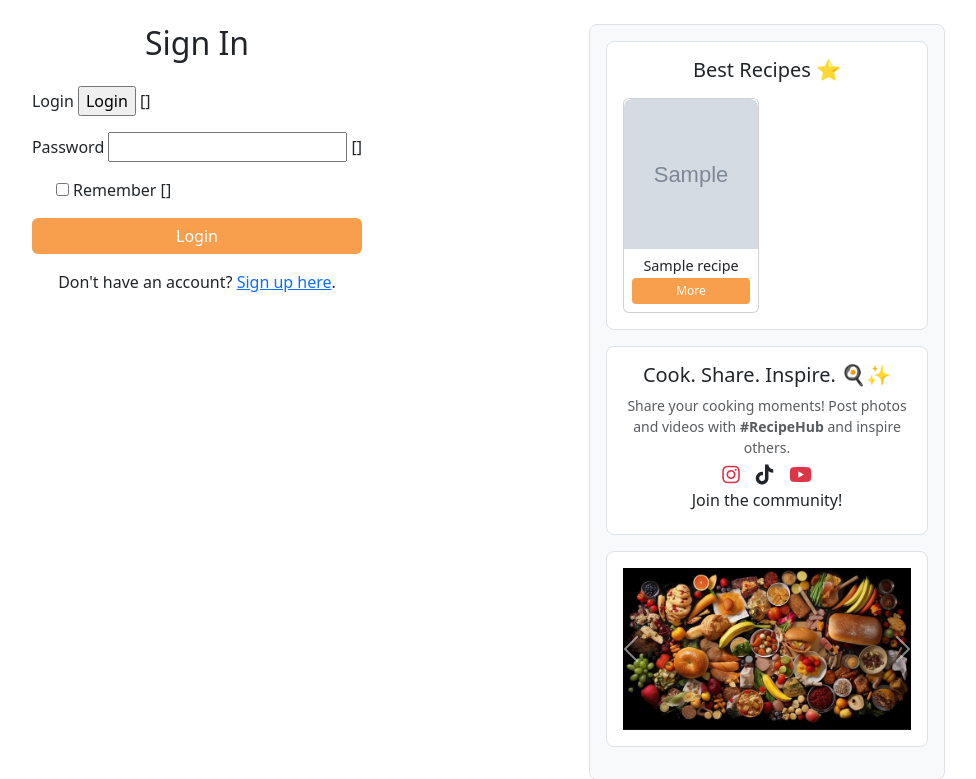
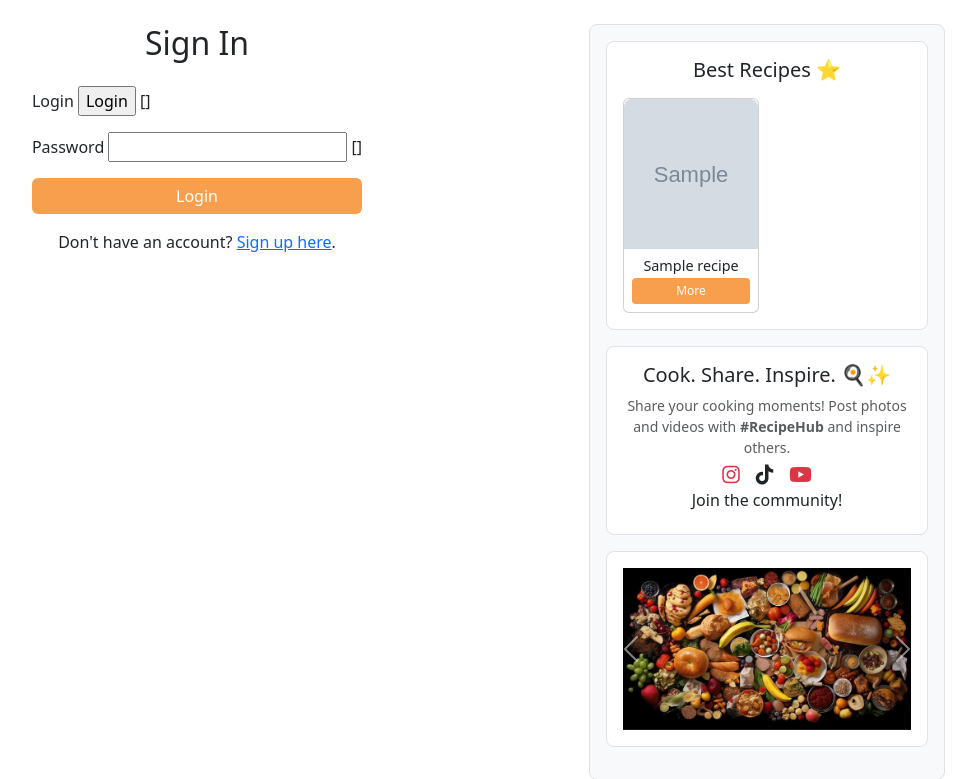
Before and after one commit to vitaleoneee/recipehub, a Django app: template templates/account/login.html in a window 1280 px wide. Shown: the part 62-841 px from the top of the page, without its empty margins (253-1229 px from the left). Run offline with Django 5.2, Linux system fonts and the light colour scheme; the template is opened without the code that fills it: most values are stand-ins (such as "Sample title", 1, 10 or a date in 2020); grey boxes marked "Sample" are stand-in pictures; form fields are guessed from the names that the template uses; some libraries are stand-ins or nearby versions.

Commit message:
fix: password reset bug fixed and "Remember me" flag removed from login UI

```diff
--- a/recipehub/apps/users/urls.py
+++ b/recipehub/apps/users/urls.py
@@ -1,4 +1,4 @@
-from django.urls import path
+from django.urls import path, re_path
 from allauth.account import views as allauth_views
 
 from recipehub.apps.users import views
@@ -24,8 +24,8 @@ urlpatterns = [
         allauth_views.PasswordResetDoneView.as_view(),
         name="account_reset_password_done",
     ),
-    path(
-        "password/reset/key/<uidb36>-<key>/",
+    re_path(
+        r"^password/reset/key/(?P<uidb36>[0-9A-Za-z]+)-(?P<key>.+)/$",
         allauth_views.PasswordResetFromKeyView.as_view(),
         name="account_reset_password_from_key",
     ),
--- a/templates/account/login.html
+++ b/templates/account/login.html
@@ -33,22 +33,6 @@
                         <div id="{{ form.password.id_for_label }}" class="form-text">{{ form.password.help_text }}</div>
                     {% endif %}
                 </div>
-
-                <div class="form-check mb-3">
-                    {{ form.remember|add_class:"form-check-input" }}
-
-                    <label for="{{ form.remember.id_for_label }}" class="form-check-label">
-                        {{ form.remember.label }}
-                    </label>
-
-                    {{ form.remember.errors }}
-
-                    {% if form.remember.help_text %}
-                        <div id="{{ form.remember.id_for_label }}" class="form-text">
-                            {{ form.remember.help_text }}
-                        </div>
-                    {% endif %}
-                </div>
                 <div class="d-grid">
                     <button type="submit" class="btn btn-orange">Login</button>
                 </div>
```
